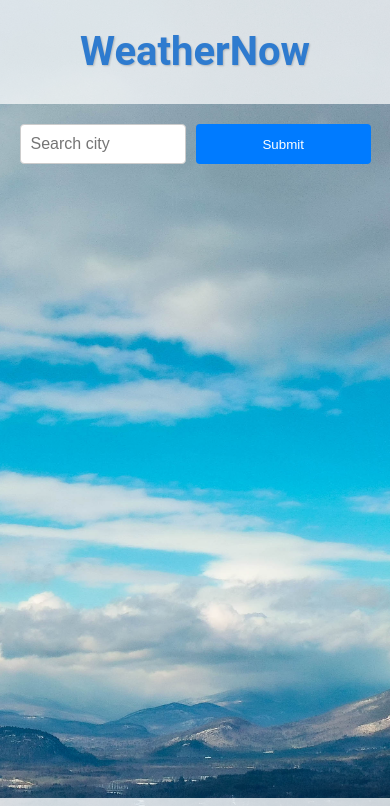
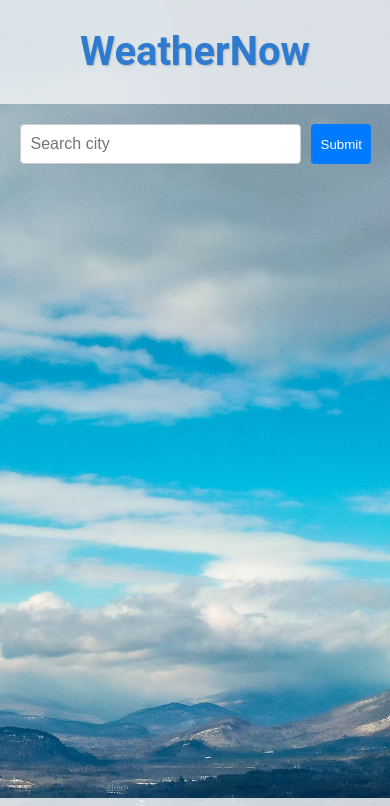
Before and after one commit to RushilJalal/WeatherNow, a website built with Vite: page index.html in a window 390 px wide. Shown: the top 806 px of the page. Built offline with nearby package versions, Linux system fonts and the light colour scheme.

Commit message:
fix responsive submit button

```diff
--- a/style.css
+++ b/style.css
@@ -201,7 +201,7 @@ footer#footer img {
   }
 
   button#submit-button {
-    width: 100%;
+    width: 60px;
     padding: 10px;
   }
 }
```
